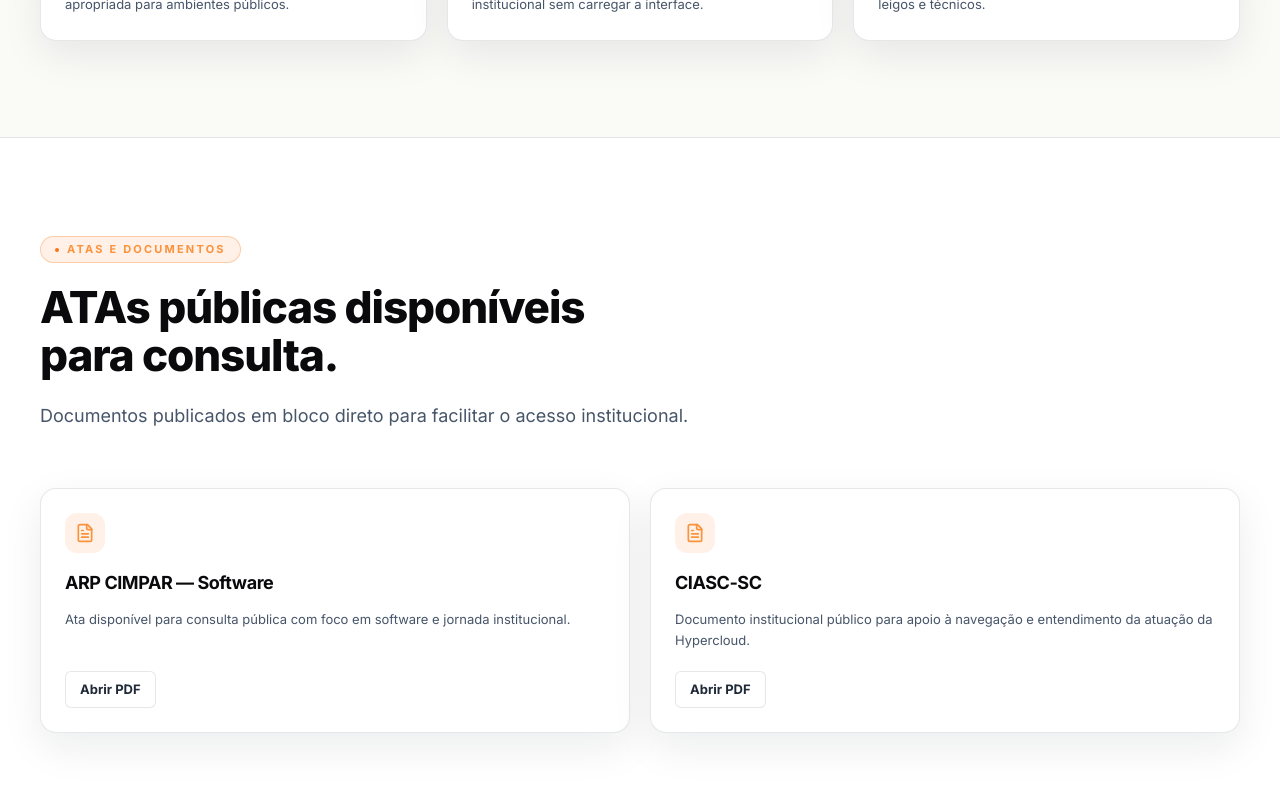
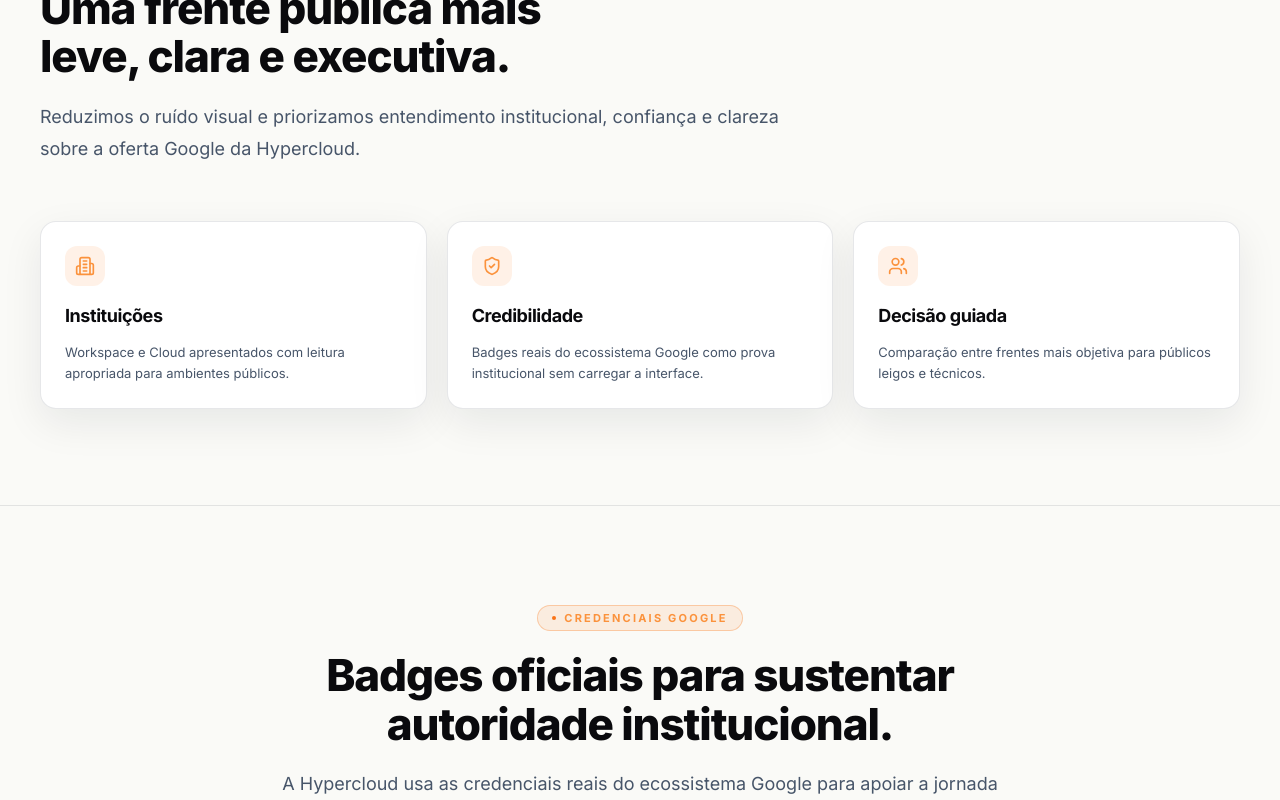
Before and after one commit to Kaxcav/hypercloud-site, a Next.js app: page /setor-publico in a window 1280 px wide. Shown: the part 1400-2200 px from the top of the page. Built offline with nearby package versions, Linux system fonts and the light colour scheme.

Commit message:
feat(setor-publico): adiciona AtasStrip e Cases; remove lista ATAs interna duplicada

```diff
--- a/app/setor-publico/page.tsx
+++ b/app/setor-publico/page.tsx
@@ -1,9 +1,7 @@
 import type { Metadata } from 'next';
 import Image from 'next/image';
-import Link from 'next/link';
 import {
   Building2,
-  FileText,
   Gavel,
   Landmark,
   ScrollText,
@@ -13,6 +11,8 @@
 import { InternalHero } from '@/components/InternalHero';
 import { SectionHeader } from '@/components/SectionHeader';
 import { SpecialistCta } from '@/components/SpecialistCta';
+import { AtasStrip } from '@/components/AtasStrip';
+import { Cases } from '@/components/Cases';
 import { Stagger, StaggerItem } from '@/components/MotionWrapper';
 
 export const metadata: Metadata = {
@@ -25,19 +25,6 @@
   'google-clound_select-services-partner.jpeg',
   'google-clound_select-Tecnology_partner.jpeg',
   'google-workspace_premier-Co-sell-service_partner.jpeg'
-];
-
-const atas = [
-  {
-    title: 'ARP CIMPAR — Software',
-    description: 'Ata disponível para consulta pública com foco em software e jornada institucional.',
-    href: 'https://hypercloud.com.br/atas/arp_cimpar-software.pdf'
-  },
-  {
-    title: 'CIASC-SC',
-    description: 'Documento institucional público para apoio à navegação e entendimento da atuação da Hypercloud.',
-    href: 'https://hypercloud.com.br/atas/ciasc-sc.pdf'
-  }
 ];
 
 const acquisitionPaths = [
@@ -123,6 +110,8 @@
         }
       />
 
+      <AtasStrip />
+
       <section className="border-b border-border bg-surface-base py-20 sm:py-24">
         <div className="container-shell">
           <SectionHeader
@@ -147,38 +136,6 @@
               </StaggerItem>
             ))}
           </Stagger>
-        </div>
-      </section>
-
-      <section className="border-b border-border bg-surface-soft py-20 sm:py-24">
-        <div className="container-shell">
-          <SectionHeader
-            eyebrow="ATAs e documentos"
-            title="ATAs públicas disponíveis para consulta."
-            description="Documentos publicados em bloco direto para facilitar o acesso institucional."
-          />
-          <div className="grid gap-5 md:grid-cols-2">
-            {atas.map((ata) => (
-              <article
-                key={ata.title}
-                className="flex h-full flex-col rounded-2xl border border-border bg-surface-card p-6 shadow-soft transition hover:-translate-y-1 hover:border-brand-500/30"
-              >
-                <div className="inline-flex w-fit rounded-xl bg-brand-500/10 p-2.5 text-brand-400">
-                  <FileText className="h-5 w-5" />
-                </div>
-                <h3 className="mt-4 text-lg font-bold tracking-tight text-text-strong">{ata.title}</h3>
-                <p className="mt-3 flex-1 text-[13px] leading-relaxed text-text-muted">{ata.description}</p>
-                <Link
-                  href={ata.href}
-                  target="_blank"
-                  rel="noreferrer"
-                  className="mt-5 inline-flex w-fit items-center gap-1.5 rounded-md border border-border bg-surface-card px-3.5 py-2 text-[13px] font-bold text-text transition hover:border-brand-500/40 hover:text-text-strong"
-                >
-                  Abrir PDF
-                </Link>
-              </article>
-            ))}
-          </div>
         </div>
       </section>
 
@@ -209,6 +166,8 @@
         </div>
       </section>
 
+      <Cases />
+
       <SpecialistCta
         title="Fale com um especialista para Setor Público"
         description="Avançar em Workspace, Cloud, credenciais ou consulta sobre ATAs — três passos rápidos e nossa equipe continua a conversa."
```
